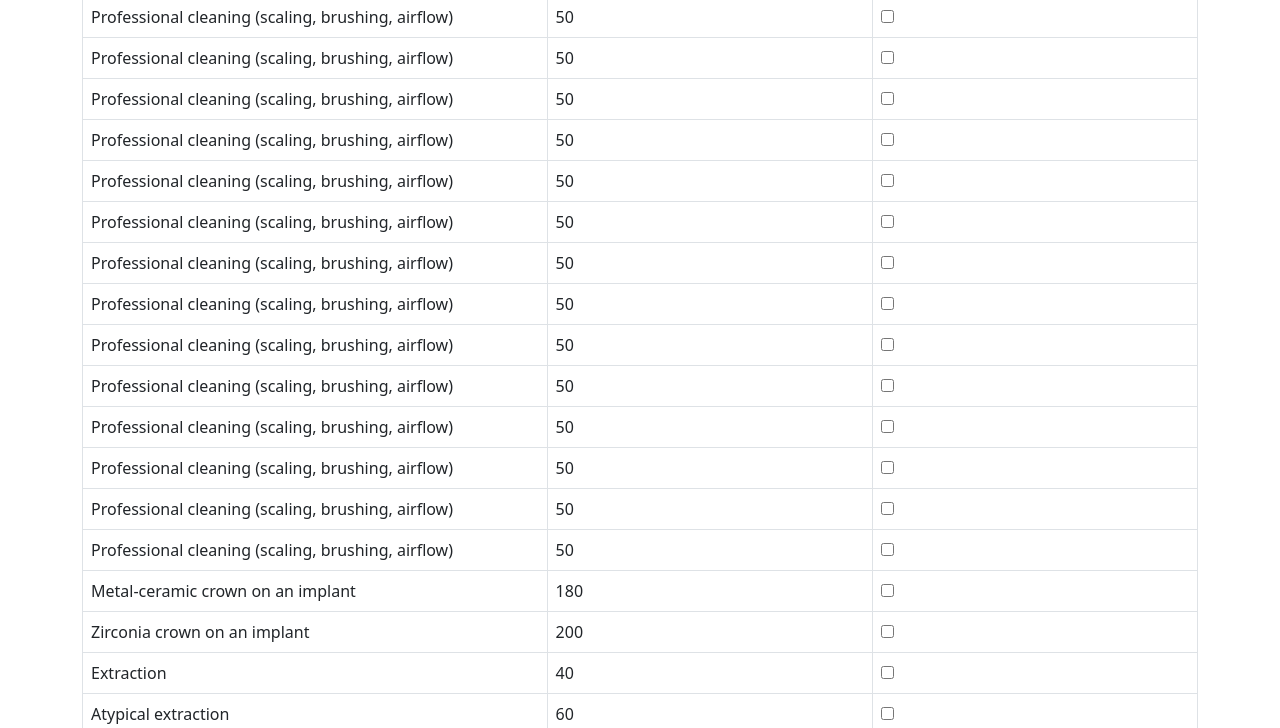
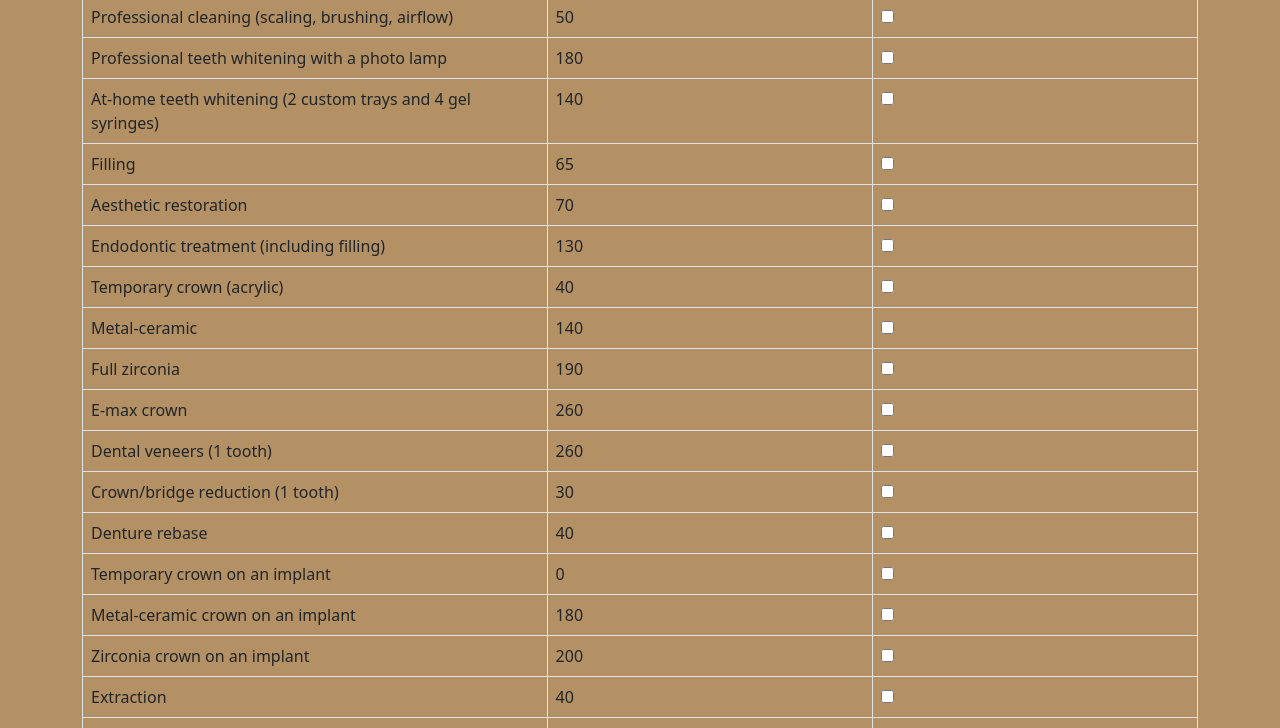
Before and after one commit to Heisen101/Dental-Turism, a plain HTML site: page index.html in a window 1280 px wide. Shown: the part 91-819 px from the top of the page. Drawn offline with nearby package versions, Linux system fonts and the light colour scheme.

Commit message:
changed background color, added more service rows

```diff
--- a/index.css
+++ b/index.css
@@ -1,3 +1,11 @@
 body {
-    background-color: rgb(196, 136, 57);
+    background-color: rgb(179, 145, 101);
 }
+
+#total-amount {
+    font-weight: bold;
+}
+
+#total-section {
+    font-weight: bold;
+}
--- a/index.html
+++ b/index.html
@@ -9,7 +9,7 @@
         integrity="sha384-EVSTQN3/azprG1Anm3QDgpJLIm9Nao0Yz1ztcQTwFspd3yD65VohhpuuCOmLASjC" crossorigin="anonymous">
 
 
-
+    <link rel="stylesheet" href="./index.css">
     <title>Dental-Tourism ServiceList</title>
 
 </head>
@@ -33,69 +33,69 @@
                 </tr>
 
                 <tr>
-                    <td class="col-5">Professional cleaning (scaling, brushing, airflow)</td>
-                    <td>50</td>
-                    <td><input type="checkbox" name="selectedServices[]" value="50" class="service-checkbox"></td>
+                    <td class="col-5">Professional teeth whitening with a photo lamp</td>
+                    <td>180</td>
+                    <td><input type="checkbox" name="selectedServices[]" value="180" class="service-checkbox"></td>
                 </tr>
                 <tr>
-                    <td class="col-5">Professional cleaning (scaling, brushing, airflow)</td>
-                    <td>50</td>
-                    <td><input type="checkbox" name="selectedServices[]" value="50" class="service-checkbox"></td>
+                    <td class="col-5">At-home teeth whitening (2 custom trays and 4 gel syringes)</td>
+                    <td>140</td>
+                    <td><input type="checkbox" name="selectedServices[]" value="140" class="service-checkbox"></td>
                 </tr>
                 <tr>
-                    <td class="col-5">Professional cleaning (scaling, brushing, airflow)</td>
-                    <td>50</td>
-                    <td><input type="checkbox" name="selectedServices[]" value="50" class="service-checkbox"></td>
+                    <td class="col-5">Filling</td>
+                    <td>65</td>
+                    <td><input type="checkbox" name="selectedServices[]" value="65" class="service-checkbox"></td>
                 </tr>
                 <tr>
-                    <td class="col-5">Professional cleaning (scaling, brushing, airflow)</td>
-                    <td>50</td>
-                    <td><input type="checkbox" name="selectedServices[]" value="50" class="service-checkbox"></td>
+                    <td class="col-5">Aesthetic restoration</td>
+                    <td>70</td>
+                    <td><input type="checkbox" name="selectedServices[]" value="70" class="service-checkbox"></td>
                 </tr>
                 <tr>
-                    <td class="col-5">Professional cleaning (scaling, brushing, airflow)</td>
-                    <td>50</td>
-                    <td><input type="checkbox" name="selectedServices[]" value="50" class="service-checkbox"></td>
+                    <td class="col-5">Endodontic treatment (including filling)</td>
+                    <td>130</td>
+                    <td><input type="checkbox" name="selectedServices[]" value="130" class="service-checkbox"></td>
                 </tr>
                 <tr>
-                    <td class="col-5">Professional cleaning (scaling, brushing, airflow)</td>
-                    <td>50</td>
-                    <td><input type="checkbox" name="selectedServices[]" value="50" class="service-checkbox"></td>
+                    <td class="col-5">Temporary crown (acrylic)</td>
+                    <td>40</td>
+                    <td><input type="checkbox" name="selectedServices[]" value="40" class="service-checkbox"></td>
                 </tr>
                 <tr>
-                    <td class="col-5">Professional cleaning (scaling, brushing, airflow)</td>
-                    <td>50</td>
-                    <td><input type="checkbox" name="selectedServices[]" value="50" class="service-checkbox"></td>
+                    <td class="col-5">Metal-ceramic</td>
+                    <td>140</td>
+                    <td><input type="checkbox" name="selectedServices[]" value="140" class="service-checkbox"></td>
                 </tr>
                 <tr>
-                    <td class="col-5">Professional cleaning (scaling, brushing, airflow)</td>
-                    <td>50</td>
-                    <td><input type="checkbox" name="selectedServices[]" value="50" class="service-checkbox"></td>
+                    <td class="col-5">Full zirconia</td>
+                    <td>190</td>
+                    <td><input type="checkbox" name="selectedServices[]" value="190" class="service-checkbox"></td>
                 </tr>
                 <tr>
-                    <td class="col-5">Professional cleaning (scaling, brushing, airflow)</td>
-                    <td>50</td>
-                    <td><input type="checkbox" name="selectedServices[]" value="50" class="service-checkbox"></td>
+                    <td class="col-5">E-max crown</td>
+                    <td>260</td>
+                    <td><input type="checkbox" name="selectedServices[]" value="260" class="service-checkbox"></td>
                 </tr>
                 <tr>
-                    <td class="col-5">Professional cleaning (scaling, brushing, airflow)</td>
-                    <td>50</td>
-                    <td><input type="checkbox" name="selectedServices[]" value="50" class="service-checkbox"></td>
+                    <td class="col-5">Dental veneers (1 tooth)</td>
+                    <td>260</td>
+                    <td><input type="checkbox" name="selectedServices[]" value="260" class="service-checkbox"></td>
                 </tr>
                 <tr>
-                    <td class="col-5">Professional cleaning (scaling, brushing, airflow)</td>
-                    <td>50</td>
-                    <td><input type="checkbox" name="selectedServices[]" value="50" class="service-checkbox"></td>
+                    <td class="col-5">Crown/bridge reduction (1 tooth)</td>
+                    <td>30</td>
+                    <td><input type="checkbox" name="selectedServices[]" value="30" class="service-checkbox"></td>
                 </tr>
                 <tr>
-                    <td class="col-5">Professional cleaning (scaling, brushing, airflow)</td>
-                    <td>50</td>
-                    <td><input type="checkbox" name="selectedServices[]" value="50" class="service-checkbox"></td>
+                    <td class="col-5">Denture rebase</td>
+                    <td>40</td>
+                    <td><input type="checkbox" name="selectedServices[]" value="40" class="service-checkbox"></td>
                 </tr>
                 <tr>
-                    <td class="col-5">Professional cleaning (scaling, brushing, airflow)</td>
-                    <td>50</td>
-                    <td><input type="checkbox" name="selectedServices[]" value="50" class="service-checkbox"></td>
+                    <td class="col-5">Temporary crown on an implant</td>
+                    <td>0</td>
+                    <td><input type="checkbox" name="selectedServices[]" value="0" class="service-checkbox"></td>
                 </tr>
                 <tr>
                     <td class="col-5">Metal-ceramic crown on an implant</td>
```
